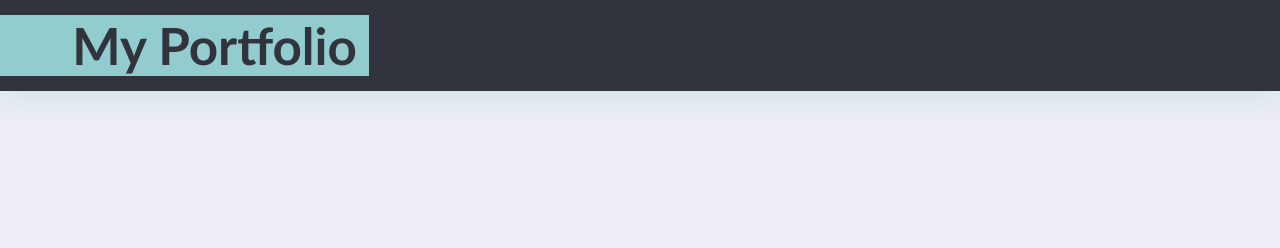
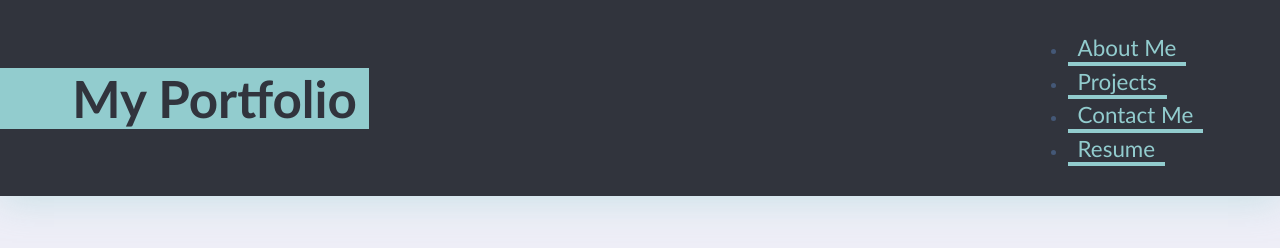
Before and after one commit to emilieanderton/mod-2-challenge, a plain HTML site: page Develop/index.html in a window 1280 px wide. Drawn offline with Linux system fonts and the light colour scheme.

Commit message:
added nav tags and links

```diff
--- a/Develop/index.html
+++ b/Develop/index.html
@@ -9,6 +9,14 @@
 <body>
     <header>
         <h1> My Portfolio </h1>
+        <nav>
+            <ul>
+                <li><a href="#About">About Me</a> </li>
+                <li><a href="Projects">Projects</a> </li>
+                <li><a href="Contact">Contact Me</a> </li>
+                <li><a href="Resume">Resume</a> </li>
+            </ul>
+        </nav>
 
     </header>
 
```
